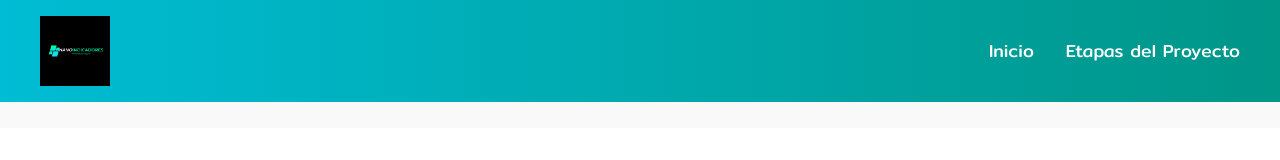
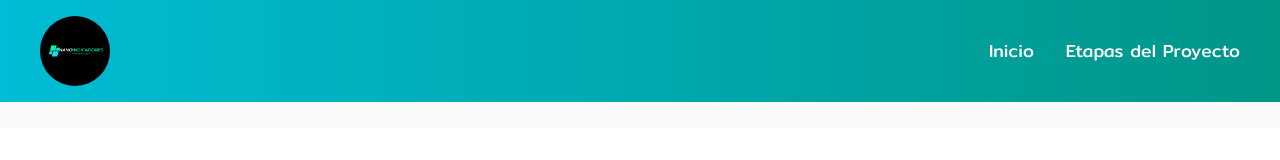
Before and after one commit to lujanfarfan/Nanoindicadores, a plain HTML site: page etapas.html in a window 1280 px wide. Shown: the top 160 px of the page. Drawn offline with Linux system fonts and the light colour scheme.

Commit message:
arregle el logo

```diff
--- a/css/etapas.css
+++ b/css/etapas.css
@@ -28,7 +28,9 @@ body {
   }
 
   header img.logo {
-    height: 70px;
+    height: 70px; /* Ajustado para pantallas más pequeñas */
+    width: auto; /* Ajusta el ancho automáticamente */
+    border-radius: 50%; /* Redondea el logo */
   }
 
   header nav ul {
```
